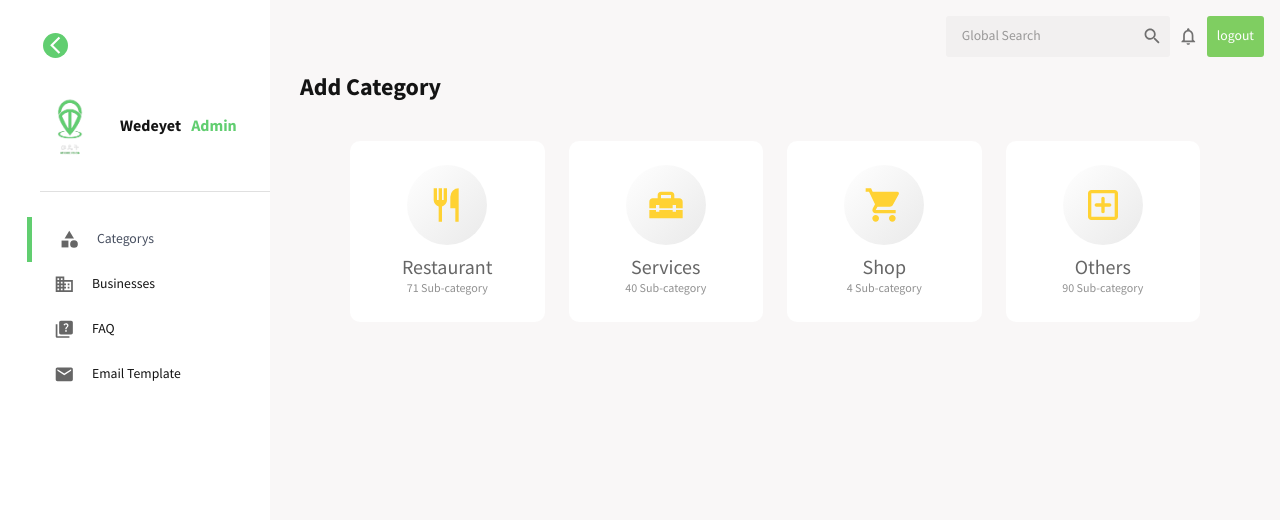
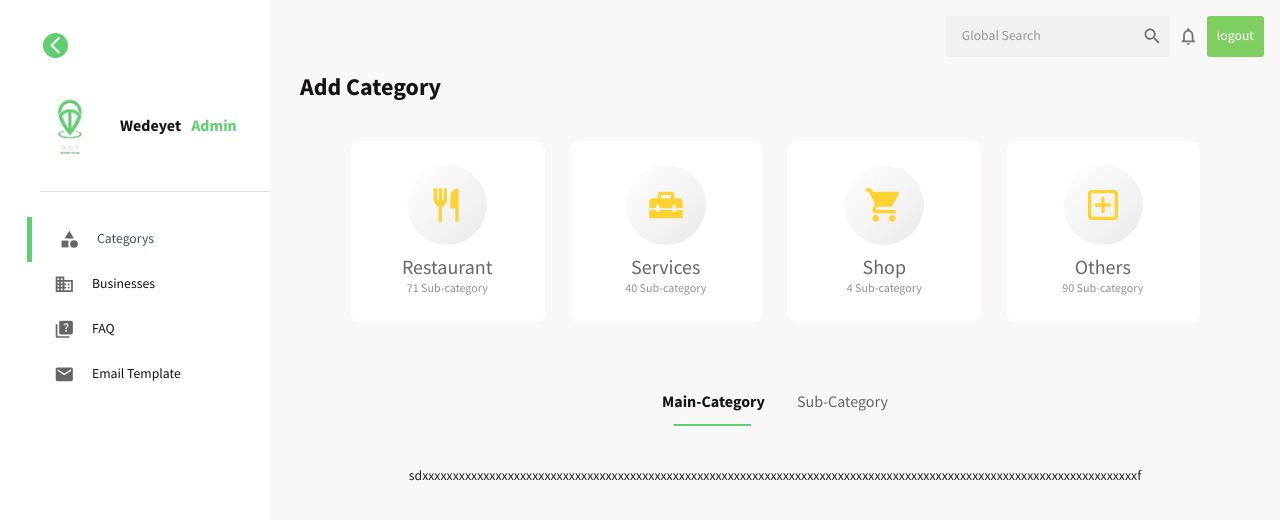
Before and after one commit to abrhamtafere/Wedeyet-admin-front, a React (Create React App) app: page / in a window 1280 px wide. Shown: the top 520 px of the page. Built offline with nearby package versions, Linux system fonts and the light colour scheme.

Commit message:
add tabs

```diff
--- a/src/Page/Category.js
+++ b/src/Page/Category.js
@@ -1,30 +1,32 @@
 import React from 'react'
-import { Box, IconButton, Typography, useTheme } from "@mui/material";
+import { Box, useTheme } from "@mui/material";
 import Header from '../components/global/Header';
-import { Grid, Container } from '@mui/material';
+import { Grid } from '@mui/material';
 import SummaryCard from '../components/Category/SummaryCard';
+import PropTypes from 'prop-types';
+import { tokens } from "../theme";
+import CategoryTabs from '../components/Category/Tabs';
+import Cards from '../components/Category/Cards';
+
 function Category() {
+  const [value, setValue] = React.useState(0);
+  const theme = useTheme();
+  const colors = tokens(theme.palette.mode);
+  const handleChange = (event, newValue) => {
+    setValue(newValue);
+  };
   return (
-    <>  <Header title={" Add Category"}/>
-        <Box /* bgcolor="blue" */ display="flex"flexDirection="row" justifyContent="center" alignItems="center"   m="2.5rem 5rem">
-        <Grid container spacing={3}>
-          <Grid item xs={12} sm={6} md={3}>
-            <SummaryCard title="Restaurant " total={71} icon={'material-symbols:restaurant'} />
-          </Grid>
+    <>
+    <Header title={" Add Category"} />
+      <Cards/>
 
-          <Grid item xs={12} sm={6} md={3}>
-          <SummaryCard title="Services" total={40} icon={'material-symbols:home-repair-service'} />
-          </Grid>
+      <CategoryTabs
+        active={value}
+        handleChange={handleChange}
+      />
 
-          <Grid item xs={12} sm={6} md={3}>
-          <SummaryCard title="Shop" total={4} icon={'material-symbols:shopping-cart'} />
-          </Grid>
 
-          <Grid item xs={12} sm={6} md={3}>
-          <SummaryCard title="Others" total={90} icon={'material-symbols:add-box-outline-rounded'} />
-          </Grid>
-          </Grid>
-        </Box></>
+    </>
 
   )
 }
--- /dev/null
+++ b/src/components/Category/Cards.js
@@ -0,0 +1,28 @@
+import React from 'react'
+import { Box, Grid } from "@mui/material";
+import SummaryCard from './SummaryCard';
+function Cards() {
+  return (
+    <Box display="flex" flexDirection="row" justifyContent="center" alignItems="center" m="2.5rem 5rem">
+    <Grid container spacing={3}>
+      <Grid item xs={12} sm={6} md={3}>
+        <SummaryCard title="Restaurant " total={71} icon={'material-symbols:restaurant'} />
+      </Grid>
+
+      <Grid item xs={12} sm={6} md={3}>
+        <SummaryCard title="Services" total={40} icon={'material-symbols:home-repair-service'} />
+      </Grid>
+
+      <Grid item xs={12} sm={6} md={3}>
+        <SummaryCard title="Shop" total={4} icon={'material-symbols:shopping-cart'} />
+      </Grid>
+
+      <Grid item xs={12} sm={6} md={3}>
+        <SummaryCard title="Others" total={90} icon={'material-symbols:add-box-outline-rounded'} />
+      </Grid>
+    </Grid>
+  </Box>
+  )
+}
+
+export default Cards
--- /dev/null
+++ b/src/components/Category/TabItem.js
@@ -0,0 +1,27 @@
+import React from 'react'
+import { Box, IconButton, Typography, useTheme } from "@mui/material";
+import PropTypes from 'prop-types';
+function TabItem(props) {
+    const { children, value, index, ...other } = props;
+    return (
+        <div
+            role="tabpanel"
+            hidden={value !== index}
+            id={`simple-tabpanel-${index}`}
+            {...other}
+        >
+            {value === index && (
+                <Box sx={{ p: 3 }}>
+                    <Box>{children}</Box>
+                </Box>
+            )}
+        </div>
+    )
+
+}
+TabItem.propTypes = {
+    children: PropTypes.node,
+    index: PropTypes.number.isRequired,
+    value: PropTypes.number.isRequired,
+};
+export default TabItem
--- /dev/null
+++ b/src/components/Category/Tabs.js
@@ -0,0 +1,46 @@
+import React from 'react'
+import Tabs from '@mui/material/Tabs';
+import Tab from '@mui/material/Tab';
+import { tokens } from "../../theme";
+import { Box, IconButton, Typography, useTheme } from "@mui/material";
+import TabItem from './TabItem';
+export default function CategoryTabs({ active, handleChange }) {
+  const theme = useTheme();
+  const colors = tokens(theme.palette.mode);
+  return (
+    <Box overflow="hidden" p="1rem" display="flex" flexDirection="row" justifyContent="center" alignItems="center" m="2.5rem 5rem" >
+      <Box display="flex" flexDirection="column" justifyContent="center" alignItems="center" sx={{ width: '100%', }}>
+        <Box sx={{ /*  borderBottom: 1, */ /* borderColor: 'divider'  */ }}>
+          <Tabs value={active} onChange={handleChange} TabIndicatorProps={{ style: { backgroundColor: colors.greenAccent[500], width: "30%", marginLeft: "28px", alignItems: "center !important", justifyContent: "important", } }}  >
+            <Tab label={<Typography
+              variant="h5"
+              color={active === 0 ? colors.grey[100] : colors.grey[500]}
+              fontWeight={active === 0 ? "bold" : ""}
+            >
+              Main-Category
+            </Typography>}
+              disableRipple
+            />
+            <Tab
+              label={<Typography
+                variant="h5"
+                color={active === 1 ? colors.grey[100] : colors.grey[500]}
+                fontWeight={active === 1 ? "bold" : ""}
+              >
+                Sub-Category
+              </Typography>}
+              disableRipple />
+          </Tabs>
+        </Box>
+        <TabItem value={active} index={0}>
+          <Box width="100%" p="1rem" display="flex" flexDirection="row" justifyContent="center" alignItems="center" m="" >sdxxxxxxxxxxxxxxxxxxxxxxxxxxxxxxxxxxxxxxxxxxxxxxxxxxxxxxxxxxxxxxxxxxxxxxxxxxxxxxxxxxxxxxxxxxxxxxxxxxxxxxxxxxxxxxxxxxxxxf</Box>
+        </TabItem>
+        <TabItem value={active} index={1}>
+          Item Two
+        </TabItem>
+
+      </Box>
+    </Box>
+  )
+
+}
--- a/src/theme.js
+++ b/src/theme.js
@@ -168,6 +168,13 @@ export const themeSettings = (mode) => {
             },
           }),
     },
+    components: {
+      MuiTouchRipple: {
+        defaultProps: {
+          disableTouchRipple: true,
+        },
+      },
+    },
     typography: {
       fontFamily: ["Source Sans Pro", "sans-serif"].join(","),
       fontSize: 12,
@@ -190,10 +197,12 @@ export const themeSettings = (mode) => {
       h5: {
         fontFamily: ["Source Sans Pro", "sans-serif"].join(","),
         fontSize: 16,
+        textTransform: 'none',
       },
       h6: {
         fontFamily: ["Source Sans Pro", "sans-serif"].join(","),
         fontSize: 14,
+        textTransform: 'none',
       },
     },
   };
```
Also changed, not shown: src/components/Category/SummaryCard.js (+1 -6 lines).
